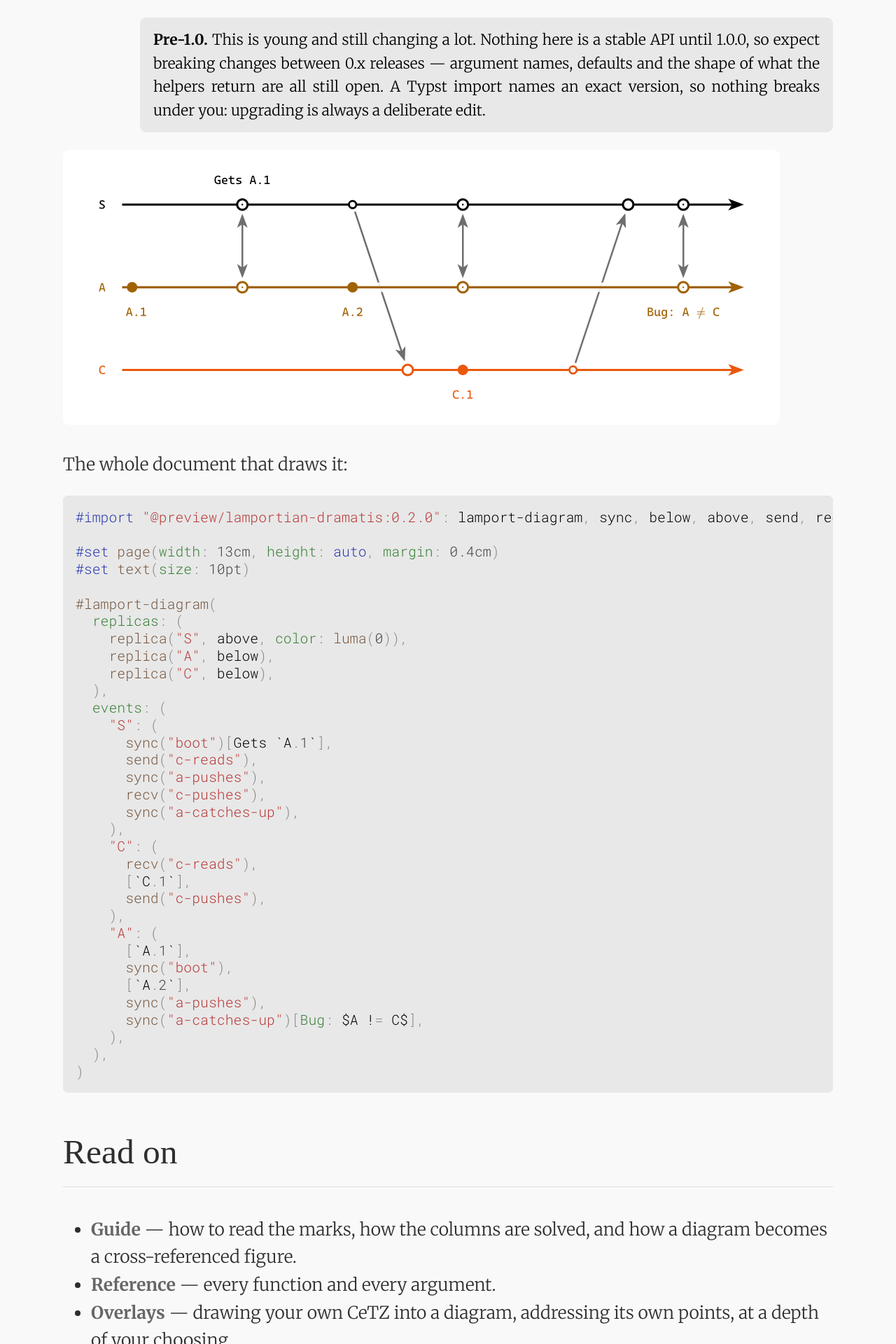
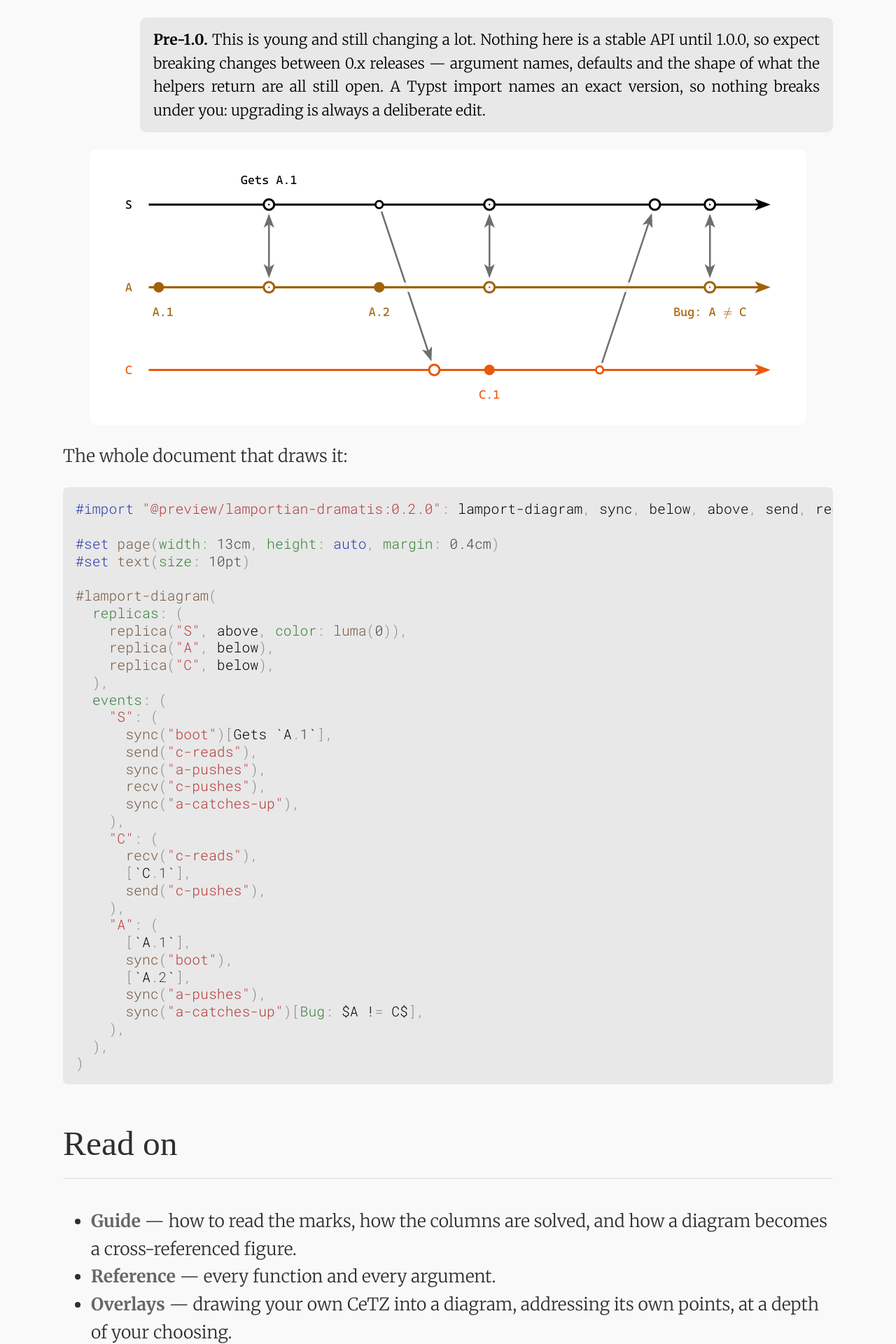
Before and after one commit to lamportian-dramatis/lamportian-dramatis.github.io, a Jekyll site: the page built from index.md, in a window 1280 px wide. Shown: the part 304-2224 px from the top of the page at 70% size. Built offline with Jekyll 4.4.1, drawn with Linux system fonts in a browser that asks for light colours; some web fonts are replaced.

Commit message:
Centre the pictures, and call a solid dot a local event
A picture alone on its line is a figure rather than a word, and every one of them was sitting ragged
against the left edge of the column while the prose beside it was justified.  The rule is scoped to
an image alone in its paragraph, so one written inside a sentence stays inline where it was put.

The marks table called a solid dot a purely local step, where the rest of the vocabulary calls that
an event.  Three places still say step -- the `mark-args` entry here, the comment it is drawn from
in `lib.typ`, and the reference -- so they are still to be brought into line.

Co-Authored-By: Claude Opus 5 (1M context) <noreply@anthropic.com>

```diff
--- a/assets/css/style.css
+++ b/assets/css/style.css
@@ -237,6 +237,15 @@ img {
     border-radius: var(--radius-lg);
 }
 
+/* A picture alone on its line is a figure and not a word, so it sits centred rather than ragged
+   against the left edge.  Only when it is alone in its paragraph: an image written inside a sentence
+   stays inline where it was put. */
+main p > img:only-child {
+    display: block;
+    margin-left: auto;
+    margin-right: auto;
+}
+
 hr {
     border: none;
     border-top: 1px solid var(--color-border);
```
